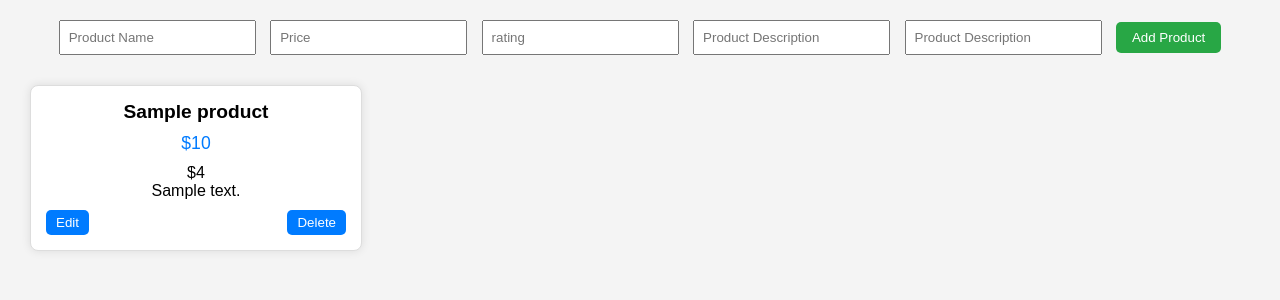
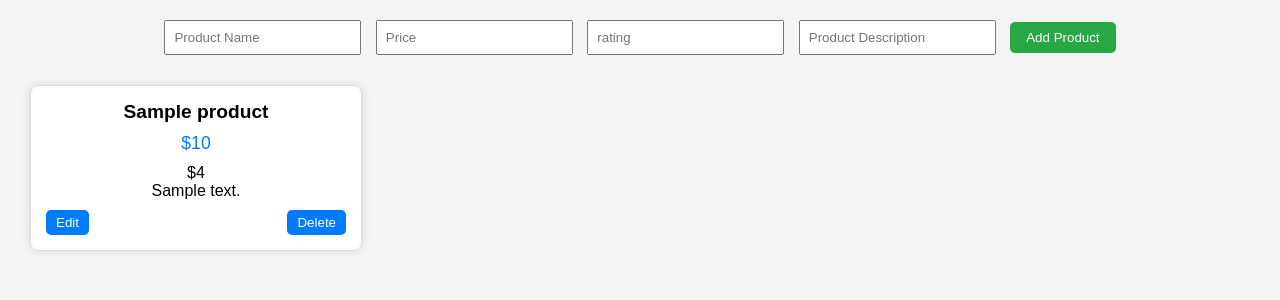
Before and after one commit to SACHINK51/pyproject, a Flask app: template templates/supplier.html in a window 1280 px wide. Shown: the part 135-435 px from the top of the page. Run offline with Flask 2, Linux system fonts and the light colour scheme; the template is opened without the code that fills it: most values are stand-ins (such as "Sample title", 1, 10 or a date in 2020).

Commit message:
change 2

```diff
--- a/templates/supplier.html
+++ b/templates/supplier.html
@@ -117,7 +117,6 @@
             <input type="number" id="addProductPrice" name="price" placeholder="Price" required>
             <input type="number" id="addProductRating" name="rating" placeholder="rating" required>
             <input type="text" id="addProductDescription" name="productDescription" placeholder="Product Description" required>
-            <input type="number" id="addUserID" name="userID" placeholder="Product Description" value="{{session['userID']}}" required>
             <button type="submit" name="submit">Add Product</button>
         </form>
     </div>
```
